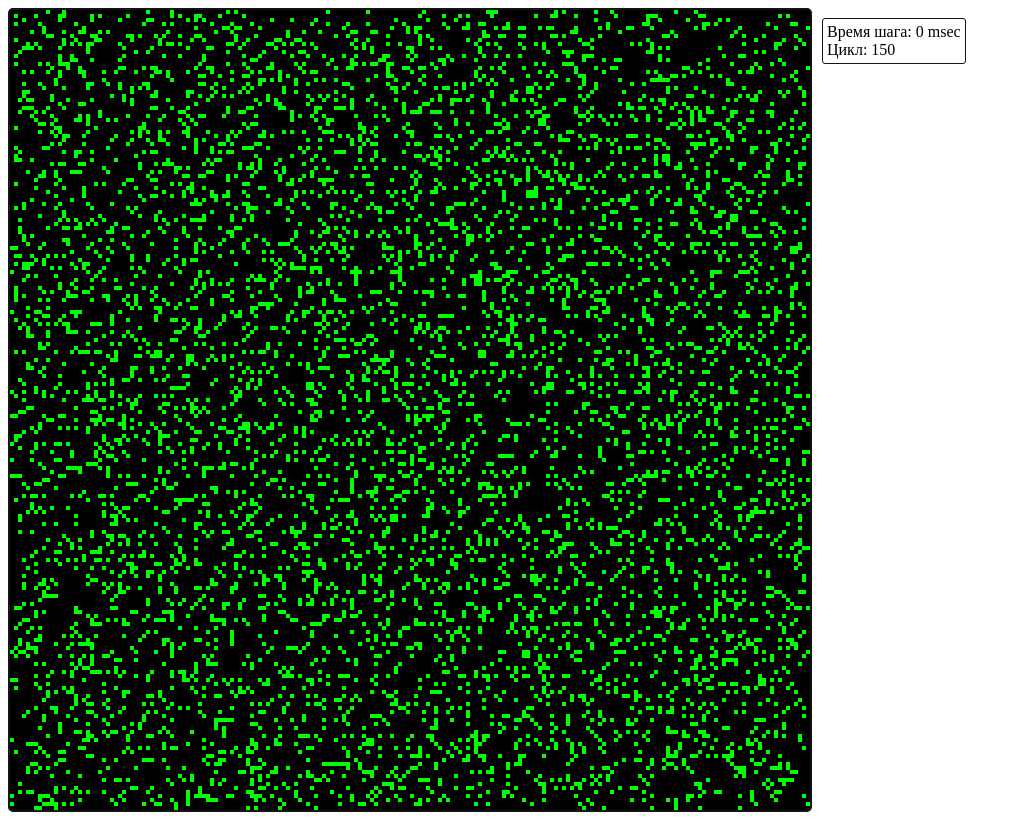
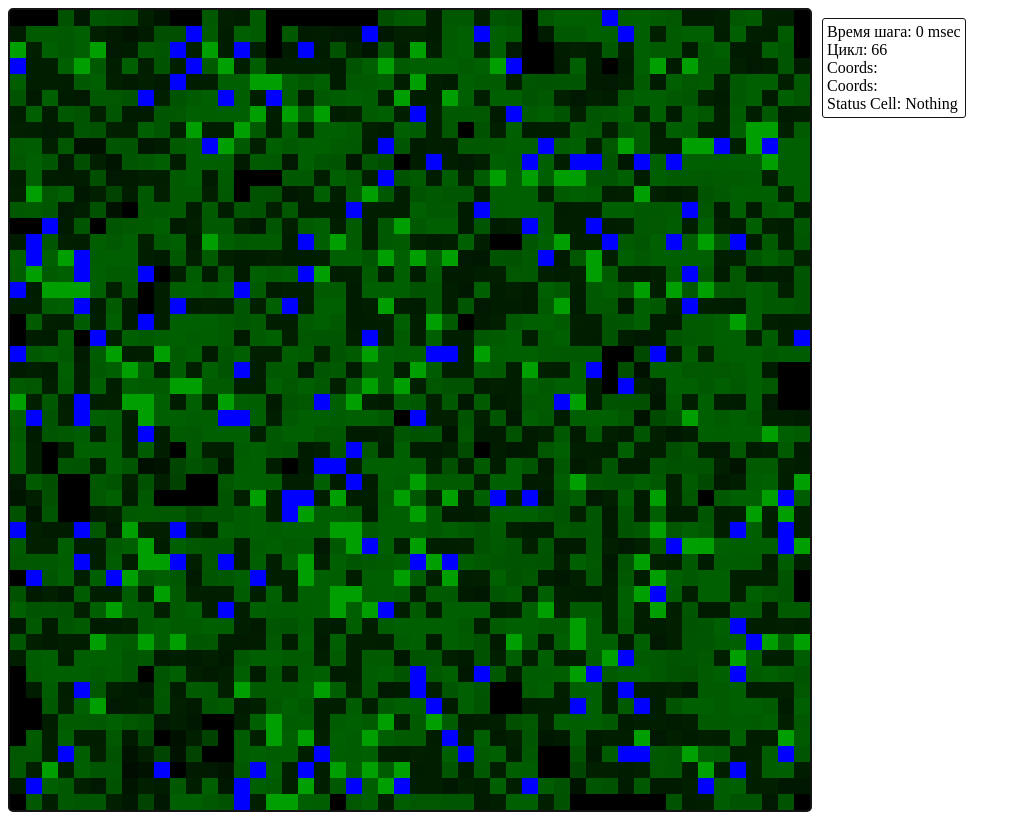
Before and after one commit to Wofik29/MyConwayGame, a website built with Parcel: page src/index.html in a window 1280 px wide. Shown: the whole page, without its empty margins (0-1021 px from the left). Built offline with nearby package versions, Linux system fonts and the light colour scheme.

Commit message:
Stable stage energy storage and multiply

```diff
--- a/src/core/bot.ts
+++ b/src/core/bot.ts
@@ -1,9 +1,11 @@
 import {Cell} from "./cell";
-import {GENOME, getGenesNames} from "./genome";
+import {ActionResult, GENOME, getGenesNames} from "./genome";
+import {GenomeParams} from "./genomeParams";
 
 export const MAX_GENOM = 32
 export const MAX_HEALTH = 100
 export const MAX_ENERGY = 100
+export const MAX_AGE = 100
 
 export enum BotStates {
   NONE,
@@ -28,17 +30,19 @@ export class Bot {
   age: number = 0
   direction: number = 5
   genome: GenomeType = []
+  genomeParam: GenomeParams;
   pointer: number = 0
-  lastActions: string[] = [];
+  lastActions: ActionResult[] = [];
 
   constructor(cell: Cell) {
     this.cell = cell
+    this.genomeParam = new GenomeParams()
     for (let i = 0; i < MAX_GENOM; i++) {
       this.genome[i] = getGenesNames()[0]
     }
 
-    for (let i = 0; i < 5; i++) {
-      this.genome[Math.random() * MAX_GENOM] = getGenesNames()[1];
+    for (let i = 0; i < 2; i++) {
+      this.genome[Math.floor(Math.random() * MAX_GENOM)] = getGenesNames()[1];
     }
   }
 
@@ -46,10 +50,24 @@ export class Bot {
     this.lastActions = []
     let genomeName = this.genome[this.pointer]
     let genome = GENOME[genomeName]
+    if (genome == undefined) {
+      console.log(genomeName)
+      console.log(this.pointer)
+      console.log(genome)
+      console.log(this.genome)
+    }
+
     const result = genome.action(this, {option: 0, branches: [0, 0]});
-    this.lastActions.push(result.msg || genome.name)
+    this.lastActions.push(result)
+    this.age++;
 
+    if (this.lastActions.length > 1)
+      console.log(this.lastActions)
 
+    if (this.age >= this.genomeParam.maxAge)
+      this.state = BotStates.DEATH
+    if (this.pointer > MAX_GENOM - 1)
+      this.pointer = 0
   }
 
   isAlive(): boolean {
--- a/src/core/cell.ts
+++ b/src/core/cell.ts
@@ -36,7 +36,12 @@ export class Cell {
   }
 
   step() {
-    this.bot.step()
+    if (this.bot.isAlive())
+      this.bot.step()
+  }
+
+  existBot() {
+    return this.bot && this.bot?.isAlive();
   }
 
   clone(): Cell {
@@ -48,6 +53,11 @@ export class Cell {
 
   getByDirection(direction: Coords) {
     // const direction = Directions[directionName] as number[]
+
+    // console.log('----')
+    // console.log(direction)
+    // console.log(this.coords)
+
     return this.world.map?.[this.coords[0] + direction[0]]?.[this.coords[1] + direction[1]];
   }
 
--- a/src/core/genome.ts
+++ b/src/core/genome.ts
@@ -1,10 +1,12 @@
-import {Bot} from "./bot";
+import {Bot, MAX_ENERGY} from "./bot";
+import {World} from "./world";
+import {Coords} from "./cell";
 
 export function getGenesNames() {
   return Object.keys(GENOME)
 }
 
-export type ActionResult = { completed: boolean, goto: number | null, msg?: string };
+export type ActionResult = { actionName: string, completed: boolean, goto: number | null, msg?: string };
 
 export type ActionFn = (
   bot: Bot,
@@ -21,22 +23,56 @@ export type GeneTemplate = {
   action: ActionFn
 };
 
+function shuffle(array) {
+  array.sort(() => Math.random() - 0.5);
+}
 
-const PHOTOSYNTHESIS_ADD = 0.1
+
+const PHOTOSYNTHESIS_ADD = 0.4
 
 export const GENOME: { [index: string]: GeneTemplate } = {
   photosynthesis: {
     name: 'Фотосинтес',
     action: (bot) => {
       bot.energy += (PHOTOSYNTHESIS_ADD * bot.cell.transparency);
-      // bot.pointer++
-      return { completed: true, goto: null, msg: `Получение энергии от солнца` };
+      if (bot.energy > bot.genomeParam.maxEnergy)
+        bot.energy = bot.genomeParam.maxEnergy;
+      bot.pointer++
+      return { actionName: 'photosynthesis', completed: true, goto: null, msg: `Получение энергии от солнца` };
     }
   },
-  // multiply: {
-  //   name: 'Разможение',
-    // action: (bot: Bot) => {
-    //
-    // }
-  // }
+  multiply: {
+    name: 'Разможение',
+    action: (bot: Bot) => {
+      bot.pointer++
+      if (bot.energy <= bot.genomeParam.energyForMultiply)
+        return {actionName: 'multiply', completed: false, goto: null, msg: `Мало энергии для размножения` };
+
+      let directions = World.Directions;
+      shuffle(directions);
+      let isCreated = false;
+      let directionStatus: Coords[] = [];
+
+      for (let direction: Coords of directions) {
+        let cell = bot.cell.getByDirection(direction)
+        // console.log(direction)
+        if (cell && cell.existBot() == false) {
+          let newBot = bot.clone();
+          newBot.age = 0
+          newBot.energy = bot.genomeParam.energyForMultiply
+          newBot.pointer = 0;
+          bot.energy -= bot.genomeParam.energyForMultiply
+          // console.log(newBot)
+          cell.bot = newBot
+          isCreated = true;
+
+
+          break
+        }
+      }
+      // console.log(directionStatus)
+
+      return { actionName: 'multiply', completed: isCreated, goto: null, msg: isCreated ? `Создал потомка` : `Не удалось создать потомка` };
+    }
+  }
 }
--- /dev/null
+++ b/src/core/genomeParams.ts
@@ -0,0 +1,7 @@
+
+export class GenomeParams {
+  maxHealth: number = 100;
+  maxAge: number = 200;
+  maxEnergy: number = 200;
+  energyForMultiply: number = 50;
+}
--- a/src/core/world.ts
+++ b/src/core/world.ts
@@ -75,7 +75,7 @@ export class World {
 
   generateAdam() {
 
-    for (let i = 0; i < 7000; i++) {
+    for (let i = 0; i < 1000; i++) {
       let x = Math.round(Math.random() * (this.width - 1));
       let y = Math.round(Math.random() * (this.height - 1));
 
--- a/src/index.html
+++ b/src/index.html
@@ -30,6 +30,9 @@
   <div class="info">
     <div>Время шага: <span id="stepTime"></span></div>
     <div>Цикл: <span id="worldCycle"></span></div>
+    <div>Coords: <span id="CoordsMouse"></span></div>
+    <div>Coords: <span id="LastAction"></span></div>
+    <div>Status Cell: <span id="CellState"></span></div>
   </div>
 
 </div>
--- a/src/index.ts
+++ b/src/index.ts
@@ -1,12 +1,12 @@
 import {World} from "./core/world";
 import {Web} from "./web";
 
-const world = new World(200, 200);
+const world = new World(50, 50);
 world.run();
 const web = new Web(world)
 web.redraw()
 
-let timeout = 50
+let timeout = 75
 
 function circle() {
 
--- a/src/web.ts
+++ b/src/web.ts
@@ -1,5 +1,6 @@
 import {World} from "./core/world";
 import {BotStates, MAX_ENERGY} from "./core/bot";
+import {ActionResult} from "./core/genome";
 
 
 export class Web {
@@ -13,11 +14,25 @@ export class Web {
 
   protected stepTime: HTMLSpanElement
   protected worldCycle: HTMLSpanElement
+  protected coordsMouse: HTMLSpanElement
+  protected cellState: HTMLSpanElement
+  protected lastAction: HTMLSpanElement
+
+  protected mouseX;
+  protected mouseY;
 
   constructor(world: World) {
     let canvas = document.getElementById('world') as HTMLCanvasElement;
     this.stepTime = document.getElementById('stepTime') as HTMLSpanElement;
     this.worldCycle = document.getElementById('worldCycle') as HTMLSpanElement;
+    this.coordsMouse = document.getElementById('CoordsMouse') as HTMLSpanElement;
+    this.cellState = document.getElementById('CellState') as HTMLSpanElement;
+    this.lastAction = document.getElementById('LastAction') as HTMLSpanElement;
+
+    document.onmousemove = (event) => {
+      this.mouseX = event.clientX;
+      this.mouseY = event.clientY;
+    }
 
     //
     let context = canvas!.getContext("2d")
@@ -52,15 +67,17 @@ export class Web {
           const cell = this.world.map[x][y]
           if (cell) {
             let isAlive = cell.bot.state == BotStates.ALIVE
+            let actionName = cell.bot.lastActions[0]?.actionName
 
-            let energyColor = (255 / MAX_ENERGY) * cell.bot.energy
+            let energyColor = (255 / cell.bot.genomeParam.maxEnergy) * cell.bot.energy
+            // let multiplyColor = 255 * (actionName === 'multiply')
 
             // двумерная картинка это плоский массив пикселей, последовательность из 4х - состовляющие одного пикселя
             // Поэтому делаем смещение на 4 каждый раз
             const POINTER = (x * this.world.height + y) * 4;
             data.data[POINTER] = 0 // red
-            data.data[POINTER + 1] = isAlive ? energyColor : 0 // green;
-            data.data[POINTER + 2] = 0// blue;
+            data.data[POINTER + 1] = isAlive && (actionName == 'photosynthesis')  ? energyColor : 0 // green;
+            data.data[POINTER + 2] = isAlive && (actionName == 'multiply') ? 255 : 0// blue;
             data.data[POINTER + 3] = 255 // alpha;
           }
         }
@@ -81,6 +98,27 @@ export class Web {
   redraw() {
     this.stepTime.innerText = String(this.world.info.stepTime) + ' msec'
     this.worldCycle.innerText = String(this.world.info.cycle)
+
+    let mouseCellY = Math.floor((this.mouseX - 8)  / this.cellSize)
+    let mouseCellX = Math.floor((this.mouseY - 8) / this.cellSize)
+
+
+    // this.world.map.get
+    let isCell = this.world.map?.[mouseCellX]?.[mouseCellY]
+    let statusText = 'Nothing'
+    if (isCell) {
+        // isCell = true;
+      statusText = '<br>&ensp;Статус: ' + isCell.bot.state.toString();
+      statusText += '<br>&ensp;Энергия: ' + isCell.bot.energy.toString();
+      statusText += '<br>&ensp;Возраст: ' + isCell.bot.age.toString();
+      let lastAction: ActionResult = isCell.bot.lastActions[isCell.bot.lastActions.length - 1];
+
+      this.lastAction.innerText = (lastAction !== undefined && lastAction.msg !== undefined ? lastAction.msg : 'Nothing');
+      this.coordsMouse.innerText = `X: ${isCell.coords[0]}, Y: ${isCell.coords[1]}`
+    }
+
+    this.cellState.innerHTML = statusText
+
     this.drawGrid()
   }
 }
```
